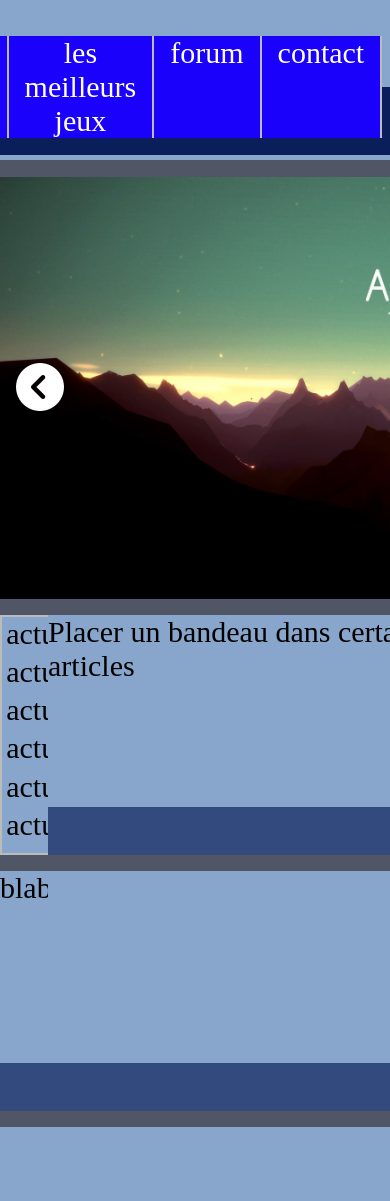
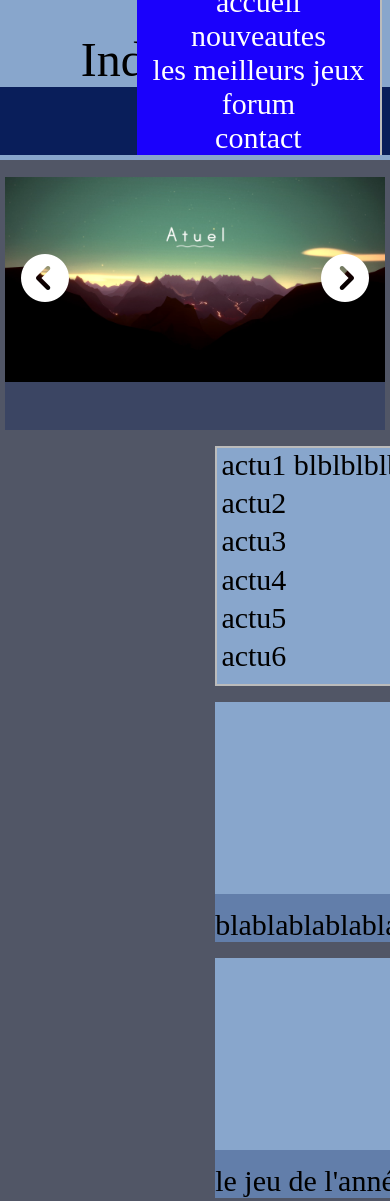
Before and after one commit to Xcaliburns/Indie, a website: page index.html in a window 390 px wide. Shown: the top 1201 px of the page. Drawn offline with Linux system fonts and the light colour scheme.

Commit message:
demarrage du responsive design

```diff
--- a/index.html
+++ b/index.html
@@ -63,24 +63,28 @@
                     </ul>
                 </div>
                 <!--fin actu-->
-                <div class="bandeau">
-                    <div class="timbre">
-                        <p>blablablablabla</p>
-                    </div>
+
+                <div class="timbre">
+                    <h2>blablablablabla</h2>
                 </div>
+
                 <div class="timbre">
-
+                    <h2>le jeu de l'année</h2>
                 </div>
             </div>
             <!--fin colonne principale-->
 
             <div class="colonneSecondaire">
-                <div class="timbre">Placer un bandeau dans certains articles
+                <div class="timbre">
+                    <p>Placer un bandeau dans certains articles</p>
+                    <h2>Une enquête effrayante</h2>
                 </div>
                 <div class="timbre">
-
+                    <h2>A venir</h2>
                 </div>
-                <div class="timbre"></div>
+                <div class="timbre">
+                    <h2>A l'ancienne</h2>
+                </div>
             </div>
             <!--fin colonne secondaire-->
         </div>
--- a/main.scss
+++ b/main.scss
@@ -52,7 +52,7 @@
     $header-color:#88a6cc;
     $ul-color:#1a01fc;
     $bandeau-color:rgb(9, 30, 90);
-    $liseret-color:rgba(9, 31, 90, 0.679);
+    $liseret-color:rgba(9, 31, 90, 0.298);
     /*mixins*/
 
     @mixin article {
@@ -68,6 +68,11 @@
         a {
             color: black;
             text-decoration: none;
+        }
+        h2 {
+            font-size: 30px;
+            position: absolute;
+            bottom: -3rem;
         }
     }
 
@@ -126,6 +131,7 @@
         main {
             margin-bottom: 2rem;
             .slider {
+                border-bottom: 3rem solid $liseret-color;
                 height: 50vh;
                 position: relative;
                 width: 102vh;
@@ -225,3 +231,45 @@
             padding-top: 50px;
         }
     }
+    /*  regles media query*/
+    /*galaxynote20*/
+
+    @media only screen and (max-width: 1500px) {
+        body {
+            header {
+                nav {
+                    position: absolute;
+                    bottom: 0;
+                    right: 0px;
+                    ul {
+                        margin: auto;
+                        display: flex;
+                        flex-direction: column;
+                    }
+                }
+            }
+            main {
+                .slider {
+                    border-bottom: 3rem solid $liseret-color;
+                    height: 30vh;
+                    position: relative;
+                    width: 45vh;
+                    margin: auto;
+                    margin-top: 2vh
+                }
+                .colonnes {
+                    display: flex;
+                    flex-direction: column;
+                    .colonnePrincipale {
+                        width: auto;
+                        margin: auto;
+                    }
+                    .colonneSecondaire {
+                        width: auto;
+                        margin: auto;
+                        position: relative;
+                    }
+                }
+            }
+        }
+    }
```
Also changed, not shown: style.css, 1 other file.
